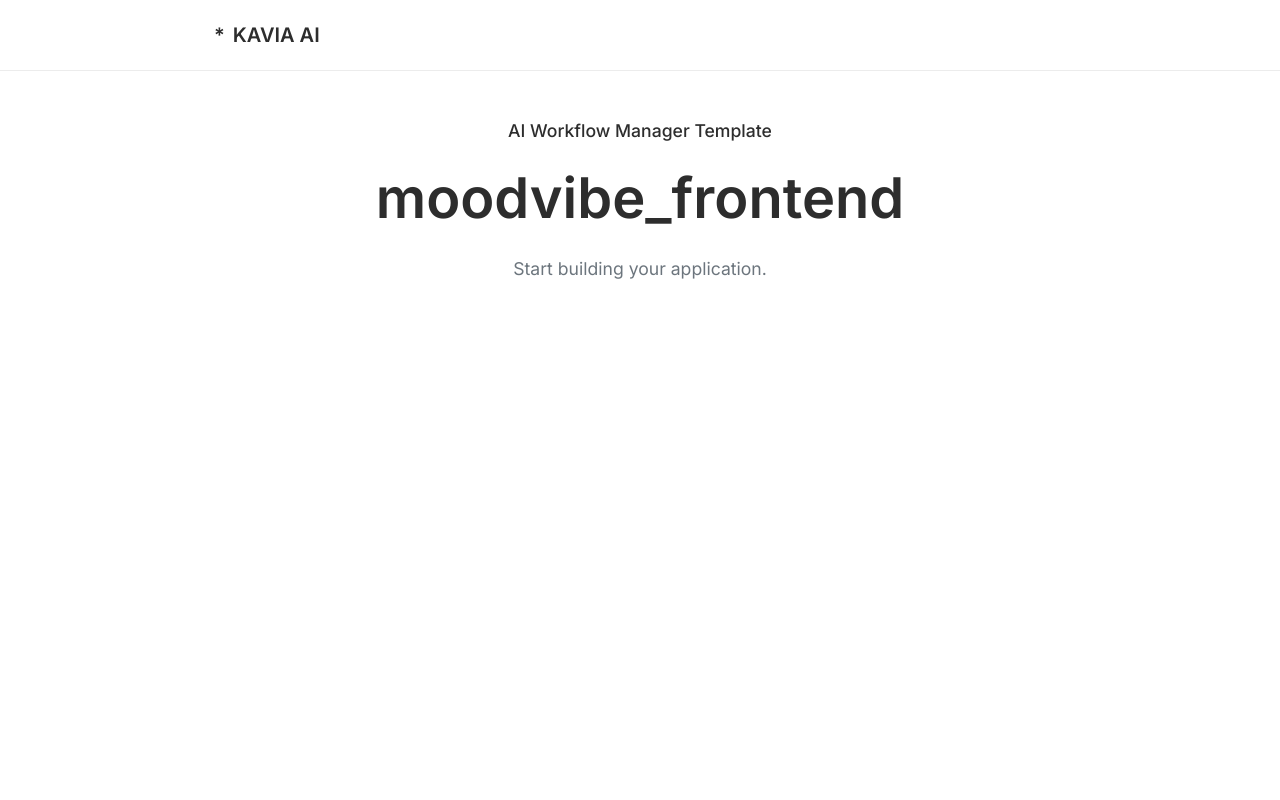
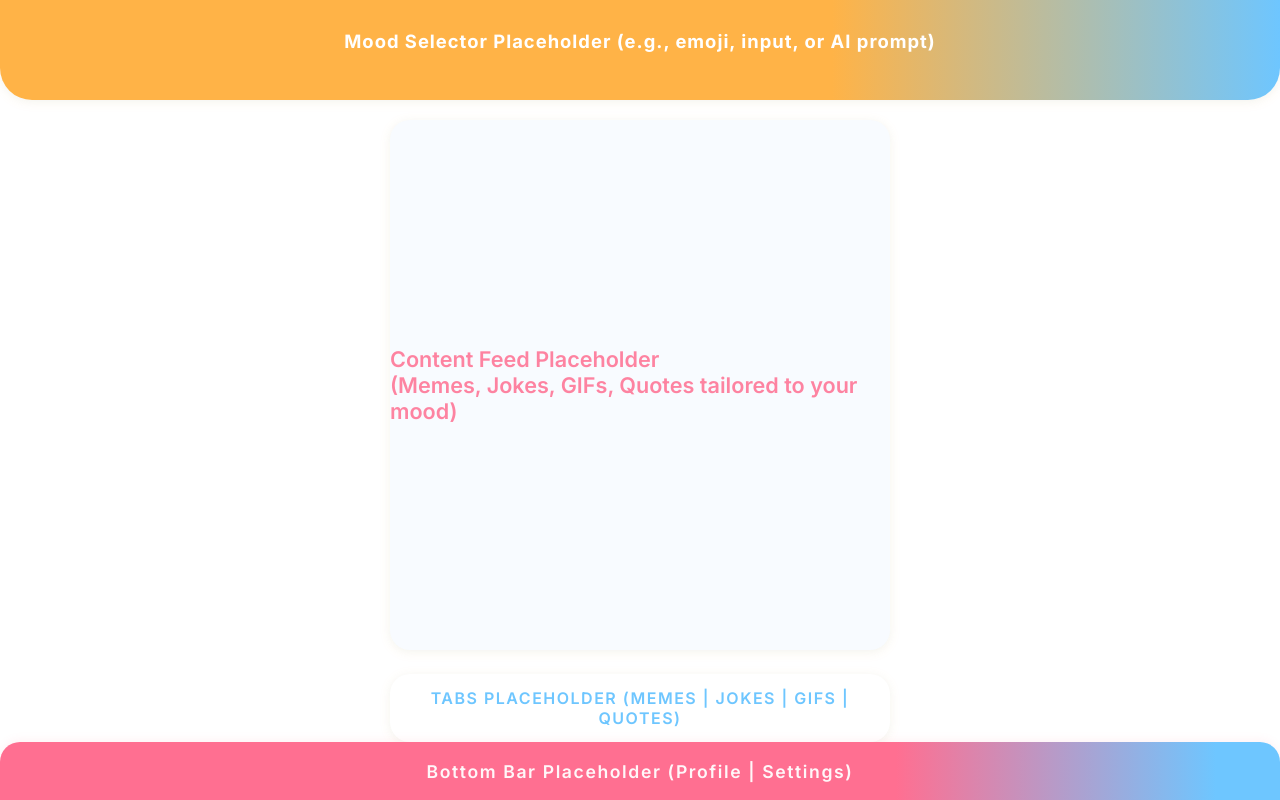
Before and after one commit to Workflow-Manager-admin/moodvibe-31139-4258101b, a React (Create React App) app in the folder moodvibe_frontend/: page / in a window 1280 px wide. Built offline with nearby package versions, Linux system fonts and the light colour scheme; the HTML template or start-up script is replaced by a standard one.

Commit message:
Auto-commit: Changes as of 2025-06-05T14:52:40.964929+00:00

```diff
--- a/moodvibe_frontend/src/App.js
+++ b/moodvibe_frontend/src/App.js
@@ -1,35 +1,47 @@
 import React from 'react';
 import './App.css';
 
+/**
+ * MoodVibe Main App Container
+ * Scaffolds: Mood Selector, Content Feed, Tabs, Bottom Bar.
+ * All sections are placeholders for next step logic/components.
+ */
+// PUBLIC_INTERFACE
 function App() {
   return (
     <div className="app">
-      <nav className="navbar">
-        <div className="container">
-          <div style={{ display: 'flex', justifyContent: 'space-between', width: '100%' }}>
-            <div className="logo">
-              <span className="logo-symbol">*</span> KAVIA AI
-            </div>
-            <button className="btn">Template Button</button>
-          </div>
+      {/* Mood Selector Area (Top) */}
+      <div className="mood-selector-area">
+        <div className="mood-selector-placeholder">
+          {/* Placeholder for Mood Selector UI */}
+          Mood Selector Placeholder (e.g., emoji, input, or AI prompt)
         </div>
-      </nav>
+      </div>
 
-      <main>
-        <div className="container">
-          <div className="hero">
-            <div className="subtitle">AI Workflow Manager Template</div>
+      {/* Content Feed (Center) */}
+      <div className="content-feed-area">
+        <div className="content-feed-placeholder">
+          {/* Placeholder for Dynamic Content Feed */}
+          Content Feed Placeholder<br/>
+          (Memes, Jokes, GIFs, Quotes tailored to your mood)
+        </div>
+      </div>
 
-            <h1 className="title">moodvibe_frontend</h1>
+      {/* Tab Navigation (Above Bottom) */}
+      <div className="tabs-area">
+        <div className="tabs-placeholder">
+          {/* Placeholder for Tab Navigation */}
+          Tabs Placeholder (Memes | Jokes | GIFs | Quotes)
+        </div>
+      </div>
 
-            <div className="description">
-              Start building your application.
-            </div>
-
-            <button className="btn btn-large">Button</button>
-          </div>
+      {/* Bottom Bar */}
+      <div className="bottom-bar">
+        <div className="bottom-bar-placeholder">
+          {/* Placeholder for Bottom Bar Controls */}
+          Bottom Bar Placeholder (Profile | Settings)
         </div>
-      </main>
+      </div>
     </div>
   );
 }
```
Also changed, not shown: 1 other file (tests, documents, lock files or other folders).
